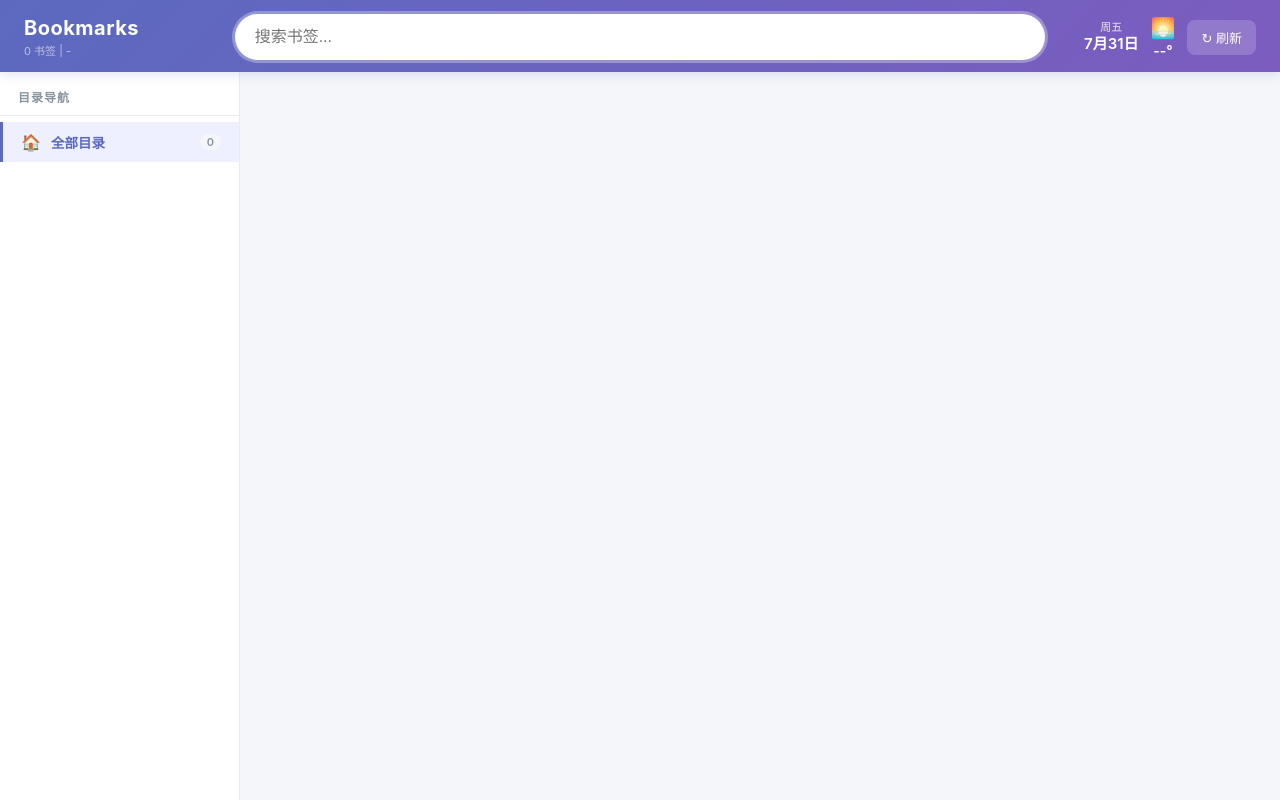
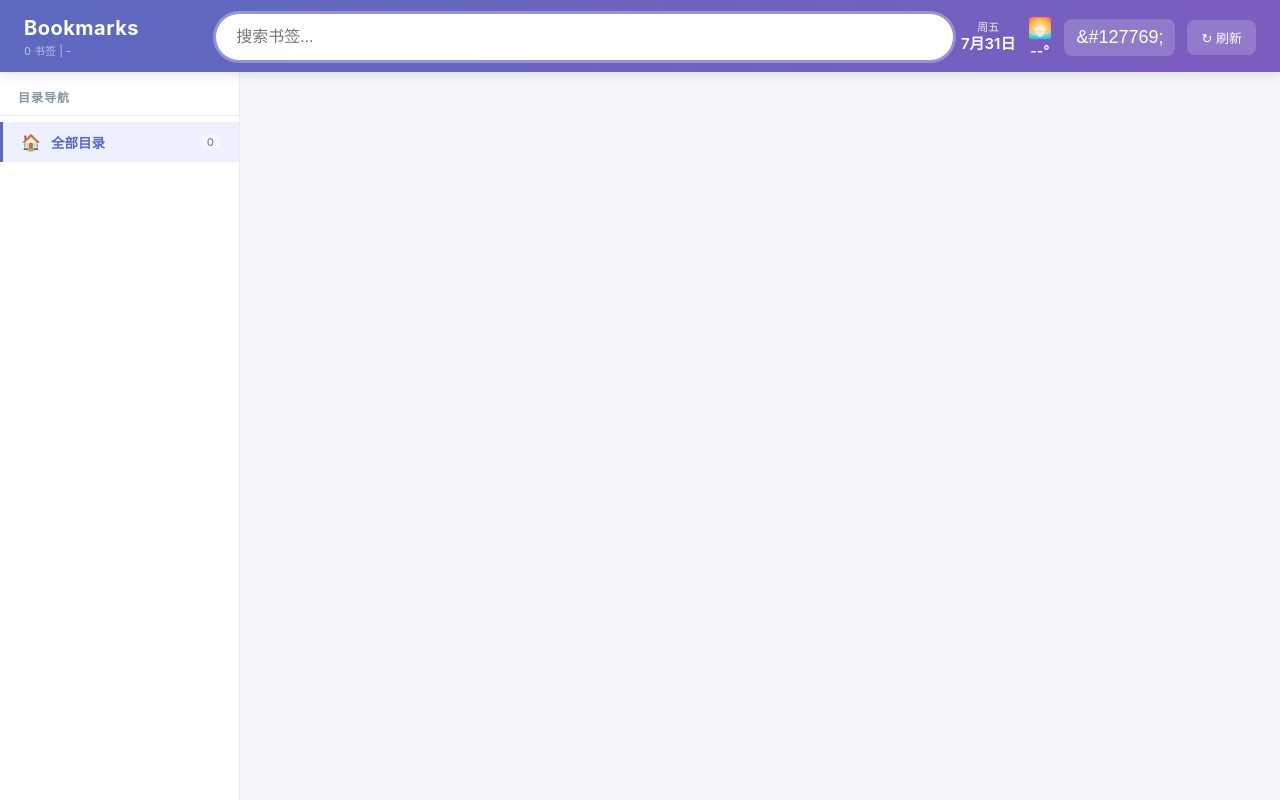
Before and after one commit to siruoren/Bookmarks, a Flask app: page / in a window 1280 px wide. Run offline with Flask 3, Linux system fonts and the light colour scheme; data that the repository does not hold is empty.

Commit message:
feat: add dark mode theme toggle support
add dark theme style, theme toggle button and related initialization logic, support system theme auto-detection and local theme preference saving

```diff
--- a/templates/index.html
+++ b/templates/index.html
@@ -19,6 +19,18 @@
   --shadow: 0 2px 8px rgba(91,106,191,.08);
   --radius: 10px;
 }
+
+[data-theme="dark"] {
+  --primary: #7b8ad6;
+  --primary-light: #2a2a4a;
+  --primary-dark: #5b6abf;
+  --bg: #1a1a2e;
+  --card: #252540;
+  --text: #e0e0e0;
+  --text2: #a0a0b0;
+  --border: #3a3a50;
+  --shadow: 0 2px 8px rgba(0,0,0,.3);
+}
 html, body { height: 100%; }
 body { font-family: -apple-system, BlinkMacSystemFont, "Segoe UI", Roboto, "Noto Sans SC", sans-serif; background: var(--bg); color: var(--text); display: flex; flex-direction: column; }
 
@@ -37,6 +49,8 @@ body { font-family: -apple-system, BlinkMacSystemFont, "Segoe UI", Roboto, "Noto
 .header .refresh-btn:hover { background: rgba(255,255,255,.3); }
 .search-icon-btn { display: none; background: none; border: none; color: #fff; font-size: 20px; cursor: pointer; padding: 8px; }
 .header .right-col { display: flex; align-items: center; gap: 12px; justify-self: end; }
+.theme-toggle { background: rgba(255,255,255,.18); color: #fff; border: none; padding: 8px 12px; border-radius: 8px; cursor: pointer; font-size: 18px; transition: background .2s; }
+.theme-toggle:hover { background: rgba(255,255,255,.3); }
 
 /* 日历 */
 .calendar { color: #fff; font-size: 13px; text-align: center; line-height: 1.2; white-space: nowrap; }
@@ -204,6 +218,7 @@ body { font-family: -apple-system, BlinkMacSystemFont, "Segoe UI", Roboto, "Noto
       <span class="weather-temp" id="weatherTemp">--°</span>
       <input type="text" class="weather-city-input" id="weatherCityInput" placeholder="输入城市" onkeypress="handleCityInput(event)">
     </div>
+    <button class="theme-toggle" id="themeToggle" onclick="toggleTheme()" title="切换主题">&#127769;</button>
     <button class="refresh-btn" onclick="location.reload()">&#8635; <span>刷新</span></button>
   </div>
 </div>
@@ -244,6 +259,45 @@ let cachedUpdateTime = 0; // 缓存的后端更新时间
 const getWeatherCityKey = () => `weather_city_${deviceId}`;
 let weatherCity = localStorage.getItem(getWeatherCityKey()) || '';
 let weatherData = null;
+
+// 主题相关
+function initTheme() {
+  const savedTheme = localStorage.getItem('theme');
+  if (savedTheme) {
+    document.documentElement.setAttribute('data-theme', savedTheme);
+    updateThemeIcon(savedTheme);
+  } else {
+    // 检测系统主题偏好
+    const prefersDark = window.matchMedia('(prefers-color-scheme: dark)').matches;
+    const theme = prefersDark ? 'dark' : 'light';
+    document.documentElement.setAttribute('data-theme', theme);
+    updateThemeIcon(theme);
+
+    // 监听系统主题变化
+    window.matchMedia('(prefers-color-scheme: dark)').addEventListener('change', (e) => {
+      if (!localStorage.getItem('theme')) {
+        const newTheme = e.matches ? 'dark' : 'light';
+        document.documentElement.setAttribute('data-theme', newTheme);
+        updateThemeIcon(newTheme);
+      }
+    });
+  }
+}
+
+function toggleTheme() {
+  const currentTheme = document.documentElement.getAttribute('data-theme') || 'light';
+  const newTheme = currentTheme === 'light' ? 'dark' : 'light';
+  document.documentElement.setAttribute('data-theme', newTheme);
+  localStorage.setItem('theme', newTheme);
+  updateThemeIcon(newTheme);
+}
+
+function updateThemeIcon(theme) {
+  const icon = document.getElementById('themeToggle');
+  if (icon) {
+    icon.textContent = theme === 'dark' ? '&#9728;' : '&#127769;'; // 太阳/月亮
+  }
+}
 
 // 从 localStorage 读取缓存
 function loadFromLocalStorage() {
@@ -703,6 +757,9 @@ async function init() {
   // 自动聚焦搜索框
   document.getElementById('searchInput').focus();
 
+  // 初始化主题
+  initTheme();
+
   // 初始化日历和天气
   updateCalendar();
   initWeather();
```
